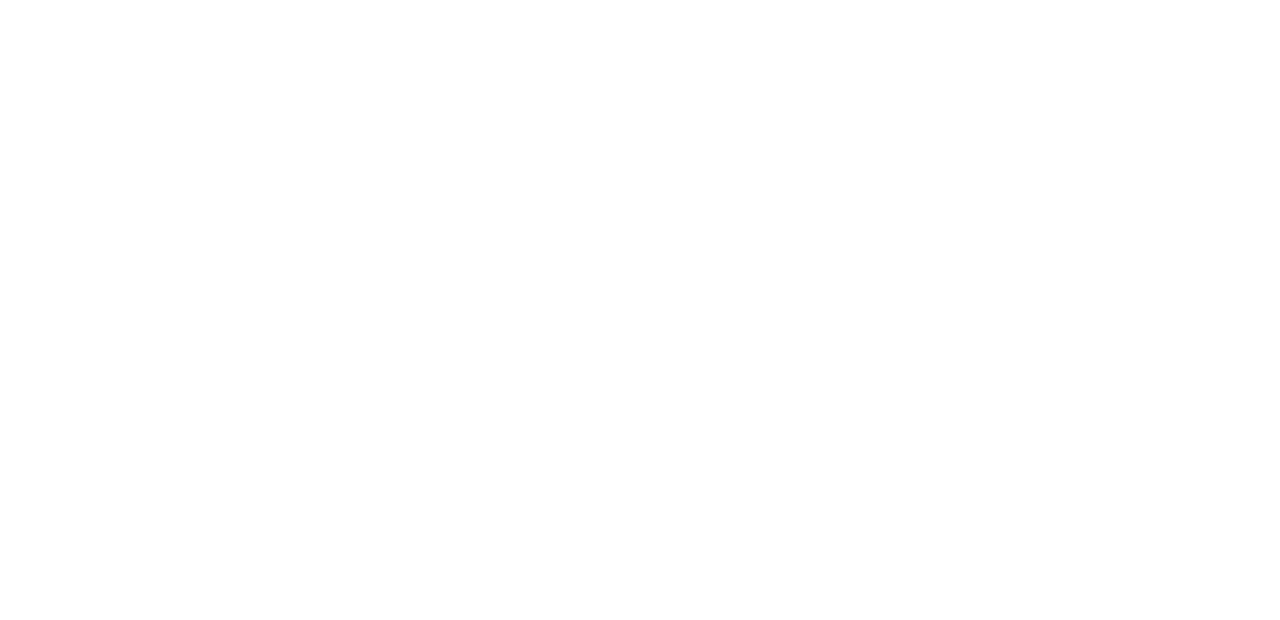
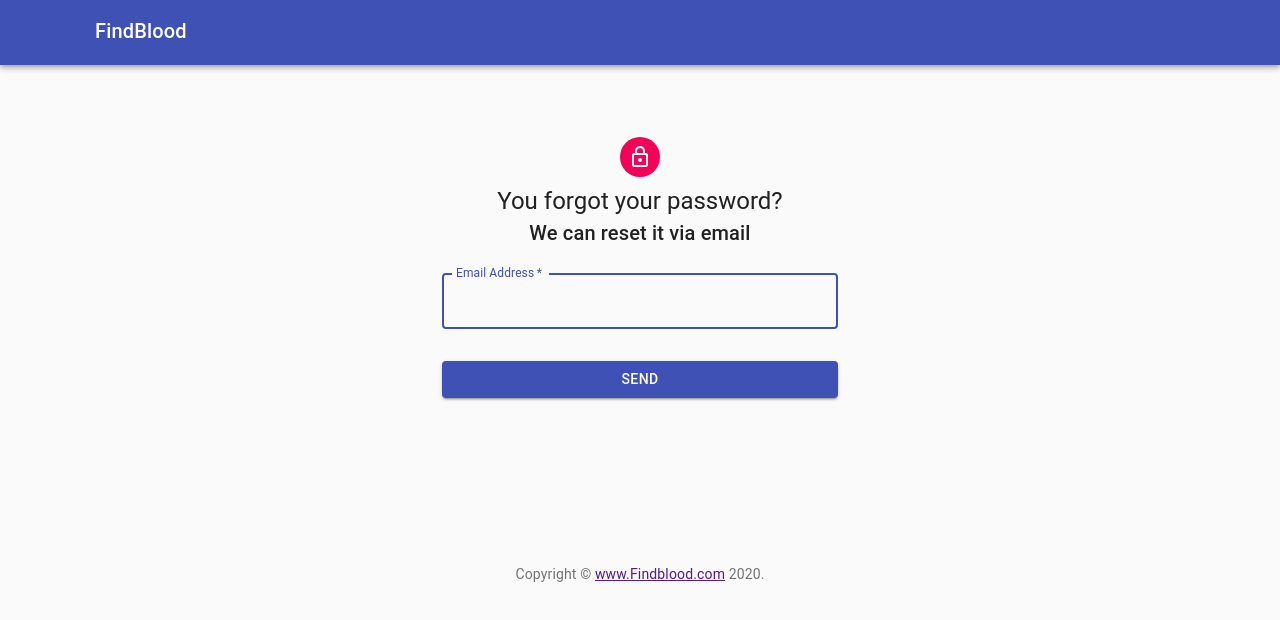
Before and after one commit to MehdyKarmouche/findBlood, a React (Create React App) app in the folder client/: page /center/forgot in a window 1280 px wide. Shown: the top 620 px of the page. Built offline with nearby package versions, Linux system fonts and the light colour scheme.

Commit message:
Forgot password form for center

```diff
--- a/client/src/App.js
+++ b/client/src/App.js
@@ -5,6 +5,7 @@
 import CenterSignin from './components/center/pages/Signin';
 import DonorSignin from './components/donor/pages/Signin';
 import CenterSignup from './components/center/pages/Signup';
+import CenterForgot from './components/center/pages/ForgotPassword';
 import Dashboard from './components/center/pages/Dashboard';
 import Donor from './components/donor/pages/Donor';
 import DonorSignup from './components/donor/pages/Signup';
@@ -23,6 +24,7 @@
         <Route exact path="/center/dashboard" component={Dashboard} />
         <Route exact path="/donor" component={Donor} />
         <Route exact path="/" component={Home} />
+        <Route exact path="/center/forgot" component={CenterForgot} />
       </div>
     </Router>
   );
--- /dev/null
+++ b/client/src/components/center/ForgotForm.js
@@ -0,0 +1,78 @@
+import React from 'react'
+import Avatar from '@material-ui/core/Avatar';
+import Button from '@material-ui/core/Button';
+import CssBaseline from '@material-ui/core/CssBaseline';
+import TextField from '@material-ui/core/TextField';
+import LockOutlinedIcon from '@material-ui/icons/LockOutlined';
+import Typography from '@material-ui/core/Typography';
+import { makeStyles } from '@material-ui/core/styles';
+import Container from '@material-ui/core/Container';
+
+
+const useStyles = makeStyles((theme) => ({
+    paper: {
+      marginTop: theme.spacing(8),
+      display: 'flex',
+      flexDirection: 'column',
+      alignItems: 'center',
+    },
+    avatar: {
+      margin: theme.spacing(1),
+      backgroundColor: theme.palette.secondary.main,
+    },
+    form: {
+      width: '100%', // Fix IE 11 issue.
+      marginTop: theme.spacing(1),
+    },
+    submit: {
+      margin: theme.spacing(3, 0, 2),
+    },
+
+  }));
+
+
+
+
+
+function Forgot(){
+    const classes = useStyles();
+    return(
+        <Container component="main" maxWidth="xs">
+            <CssBaseline />
+                <div className={classes.paper}>
+                    <Avatar className={classes.avatar}>
+                    <LockOutlinedIcon />
+                    </Avatar>
+                    <Typography component="h1" variant="h5">
+                     You forgot your password?
+                    </Typography>
+                    <Typography component="h1" variant="h6">
+                     We can reset it via email
+                    </Typography>
+                    <form className={classes.form} noValidate>
+                    <TextField
+                        variant="outlined"
+                        margin="normal"
+                        required
+                        fullWidth
+                        id="email"
+                        label="Email Address"
+                        name="email"
+                        autoComplete="email"
+                        autoFocus
+                    />
+                    <Button
+                        type="submit"
+                        fullWidth
+                        variant="contained"
+                        color="primary"
+                        className={classes.submit}
+                    >
+                        Send
+                    </Button>
+                    </form>
+                </div>
+    </Container>
+    );
+}
+export default Forgot;
--- a/client/src/components/center/Signinform.js
+++ b/client/src/components/center/Signinform.js
@@ -88,7 +88,7 @@
           </Button>
           <Grid container>
             <Grid item xs>
-              <Link href="#" variant="body2" style={{ textDecoration: 'none' }}>
+              <Link to="/center/forgot" variant="body2" style={{ textDecoration: 'none' }}>
                 Forgot password?
               </Link>
             </Grid>
--- /dev/null
+++ b/client/src/components/center/pages/ForgotPassword.js
@@ -0,0 +1,26 @@
+import React from 'react'
+import Navbar from '../../Navbar';
+import ForgotForm from '../ForgotForm';
+import Home from '../../Home'
+import Footer from '../../Footer'
+import {BrowserRouter as Router, Route} from  'react-router-dom'
+
+function ForgotPassword() {
+    return (
+      <Router>
+        <div className="Home">
+        <Route exact path='/center/forgot' render={props =>
+          <div>
+            <Navbar />
+            <ForgotForm />
+            <Footer/>
+          </div>
+
+  } />
+          <Route exact path="/" component={Home}/>
+        </div>
+      </Router>
+    );
+  }
+
+  export default ForgotPassword;
--- a/client/src/components/center/pages/Signin.js
+++ b/client/src/components/center/pages/Signin.js
@@ -2,6 +2,7 @@
 import Navbar from '../../Navbar';
 import Signinform from '../Signinform';
 import Signup from './Signup';
+import ForgotPassword from './ForgotPassword';
 import Home from '../../Home'
 import Footer from '../../Footer'
 import {BrowserRouter as Router, Route} from  'react-router-dom'
@@ -20,6 +21,7 @@
 } />
         <Route exact path="/center/signup" component={Signup}/>
         <Route exact path="/" component={Home}/>
+        <Route exact path="/center/forgot" component={ForgotPassword}/>
       </div>
     </Router>
   );
```
